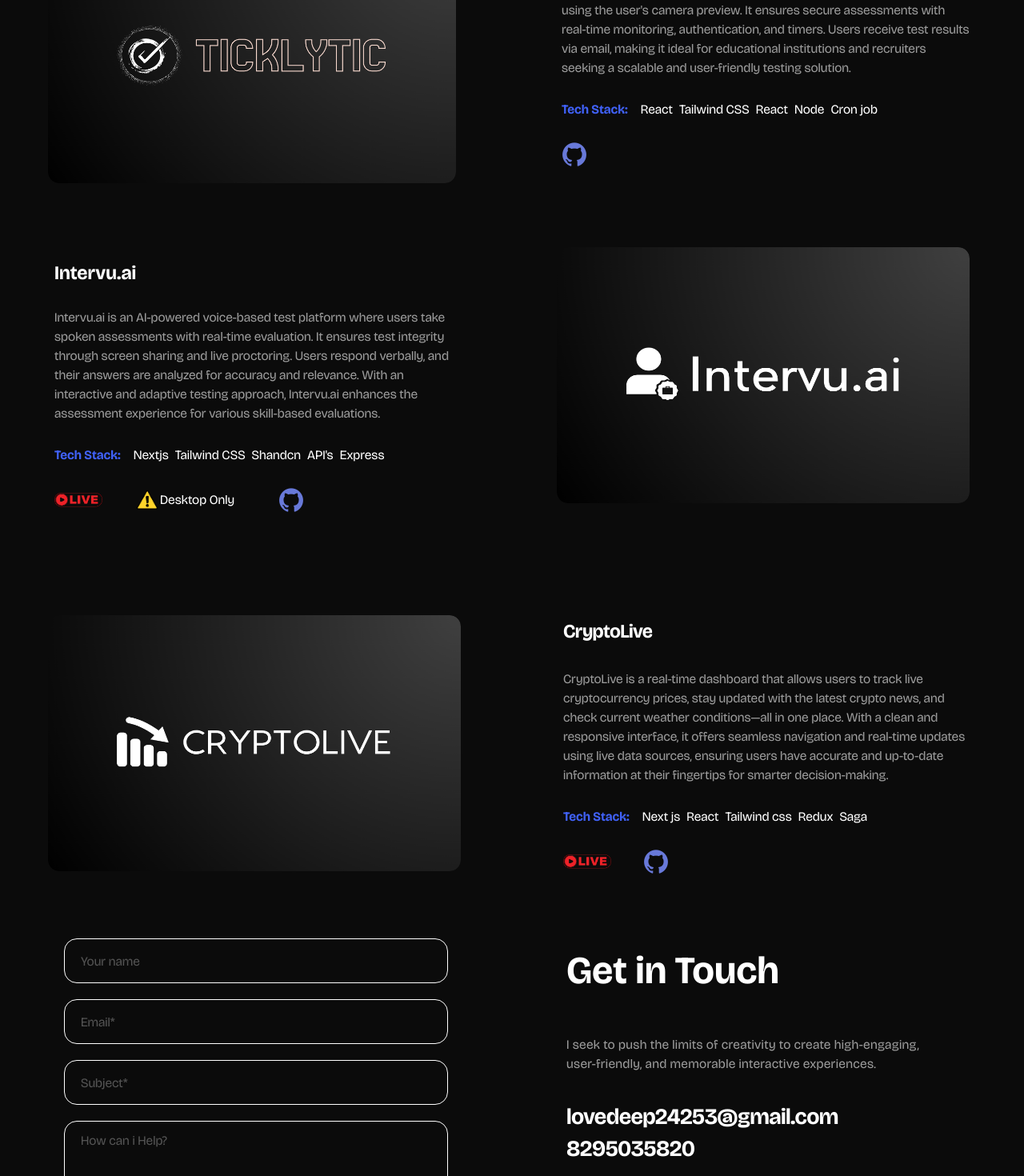
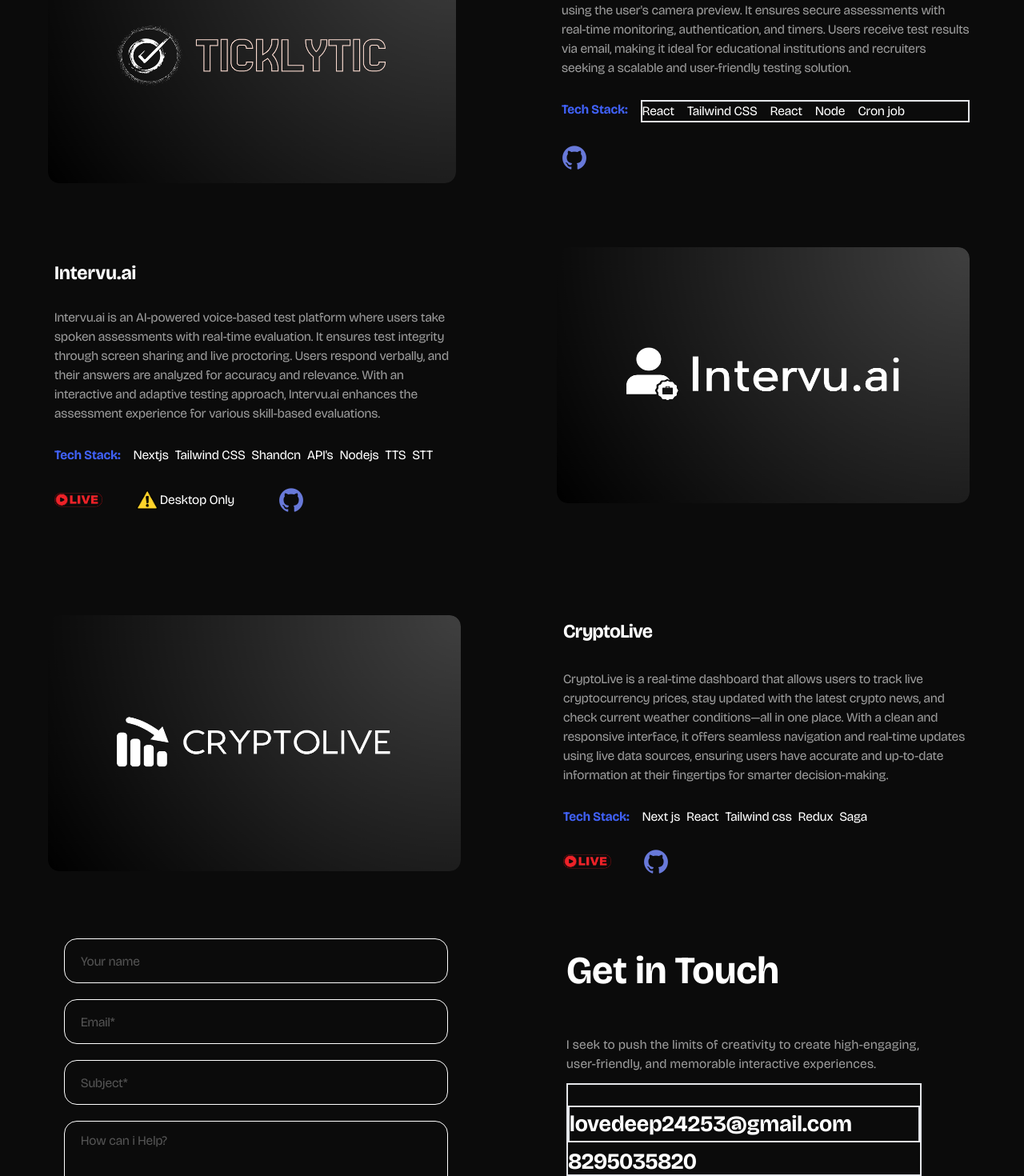
Before and after one commit to Lovedeep24/myPortfolio, a React app: page / in a window 1280 px wide. Shown: the part 1480-2950 px from the top of the page at 80% size. Built offline with nearby package versions, Linux system fonts and the light colour scheme; the HTML template or start-up script is replaced by a standard one.

Commit message:
minor ui changes

```diff
--- a/src/Components/Contact.jsx
+++ b/src/Components/Contact.jsx
@@ -97,8 +97,8 @@
                 <p className="text-[#9B9B9B] mt-[10%] text-base font-normal leading-[1.5rem] tracking-[0.02rem]">I seek to push the limits of creativity to create high-engaging,
                  user-friendly, and memorable interactive experiences.
                  </p>
-                 <div className='flex flex-col gap-2'>
-                 <p className="text-white mt-[6%] text-[1.75rem] font-semibold leading-[2rem] tracking-[-0.035rem]">lovedeep24253@gmail.com</p>
+                 <div className='flex flex-col gap-2 border-2 w-auto'>
+                 <p className="text-white mt-[6%] text-[1.75rem] font-semibold border-2 ">lovedeep24253@gmail.com</p>
                  <p className="text-white text-[1.75rem] font-semibold leading-[2rem] tracking-[-0.035rem]">8295035820</p>
                  </div>
             </div>
--- a/src/Components/Projects.jsx
+++ b/src/Components/Projects.jsx
@@ -47,13 +47,13 @@
             >
               {/* <h1>03</h1> */}
               <p className="text-white text-2xl font-bold leading-10 tracking-tight">Ticklytic</p>
-              <div className='flex flex-col gap-7'>
-              <p className="text-[#9B9B9B] text-base font-normal">
+              <div className='flex flex-col gap-7 w-full'>
+              <p className="text-[#9B9B9B] text-base text-wrap font-normal">
               Ticklytic is an online MCQ test platform with a built-in proctoring system using the user's camera preview. It ensures secure assessments with real-time monitoring, authentication, and timers. Users receive test results via email, making it ideal for educational institutions and recruiters seeking a scalable and user-friendly testing solution.
               </p>
-              <div className=' w-auto flex text-white gap-4'>
+              <div className=' w-full flex text-white gap-4'>
                 <p className='text-[#4061F7] w-auto whitespace-nowrap font-bold'>Tech Stack:</p>
-                <ul className='flex w-auto gap-2 text-white whitespace-nowrap '>
+                <ul className='flex w-full text-wrap border-2 gap-2 lg:gap-4 text-white '>
                   <li>React</li>
                   <li>Tailwind CSS</li>
                   <li>React</li>
@@ -97,7 +97,9 @@
                   <li>Tailwind CSS</li>
                   <li>Shandcn</li>
                   <li>API's</li>
-                  <li>Express</li>
+                  <li>Nodejs</li>
+                  <li>TTS</li>
+                  <li>STT</li>
                 </ul>
               </div>
               <a className="flex w-full h-auto md:gap-10 gap-5 ">
@@ -124,7 +126,7 @@
               viewport={{ once: true, amount: 0.2 }}
               variants={slideInRight}
             >
-              <img src={intervuAI} alt="Project 1"  className="rounded-xl w-full h-full transition-transform duration-500 hover:[transform:perspective(1000px)_rotateY(-10deg)_rotateX(-10deg)]"/>
+              <img src={intervuAI} alt="Project 1"  className="rounded-xl  w-full h-full transition-transform duration-500 hover:[transform:perspective(1000px)_rotateY(-10deg)_rotateX(-10deg)]"/>
           </motion.div>
           </div>
 {/* ----------------------------02---------------------------------------02---------------------------02------------------------------------ */}
@@ -148,12 +150,12 @@
               {/* <h1>02</h1> */}
               <p className="text-white text-2xl font-bold  leading-10 tracking-tight">CryptoLive</p>
               <div className='flex flex-col gap-7'>
-              <p className="text-[#9B9B9B] text-base font-normal">
+              <p className="text-[#9B9B9B] text-base  font-normal">
               CryptoLive is a real-time dashboard that allows users to track live cryptocurrency prices, stay updated with the latest crypto news, and check current weather conditions—all in one place. With a clean and responsive interface, it offers seamless navigation and real-time updates using live data sources, ensuring users have accurate and up-to-date information at their fingertips for smarter decision-making.
               </p>
               <div className='w-auto flex text-white gap-4'>
                 <p className='text-[#4061F7] w-auto whitespace-nowrap font-bold'>Tech Stack:</p>
-                <ul className='flex w-auto gap-2 text-white whitespace-nowrap'>
+                <ul className='flex w-auto flex-wrap gap-2 text-white whitespace-nowrap'>
                   <li>Next js</li>
                   <li>React</li>
                   <li>Tailwind css</li>
```
